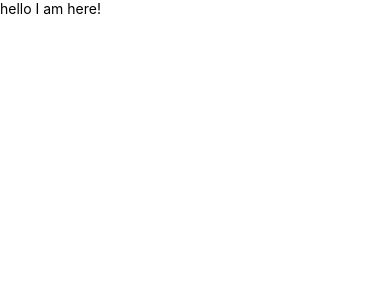
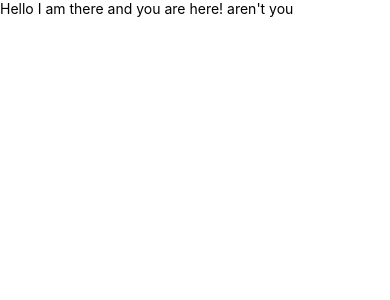
Before and after one commit to YeasinHowladerEmon/Friendbook, a React Native app: screen / in a window 390 px wide. Shown: the top 300 px of the page. Built offline with nearby package versions, Linux system fonts and the light colour scheme.

Commit message:
started now

```diff
--- a/App.js
+++ b/App.js
@@ -1,12 +1,12 @@
-
-import React from 'react';
-import { StyleSheet, Text, View } from 'react-native';
-import Constants from 'expo-constants';
+import React from "react";
+import Constants from "expo-constants";
+import { StyleSheet, Text, View } from "react-native";
+import TopBar from "./components/TopBar.js";
 
 export default function App() {
   return (
     <View style={styles.container}>
-      <Text>hello I am here!</Text>
+      <Text>Hello I am there and you are here! aren't you</Text>
     </View>
   );
 }
@@ -14,6 +14,6 @@ export default function App() {
 const styles = StyleSheet.create({
   container: {
     flex: 1,
-    marginTop: Constants.statusBarHeight
+    marginTop: Constants.statusBarHeight,
   },
 });
--- /dev/null
+++ b/components/TopBar.js
@@ -0,0 +1,12 @@
+import React, { Component } from "react";
+import { Text, View } from "react-native";
+
+export default class TopBar extends Component {
+  render() {
+    return (
+      <View>
+        <Text> </Text>
+      </View>
+    );
+  }
+}
--- a/package.json
+++ b/package.json
@@ -15,7 +15,7 @@
     "react": "16.13.1",
     "react-dom": "16.13.1",
     "react-native": "https://github.com/expo/react-native/archive/sdk-41.0.0.tar.gz",
-    "react-native-gesture-handler": "~1.10.2",
+    "react-native-gesture-handler": "^1.10.3",
     "react-native-web": "^0.16.3"
   },
   "devDependencies": {
```
Also changed, not shown: components/rs.js (deleted).
